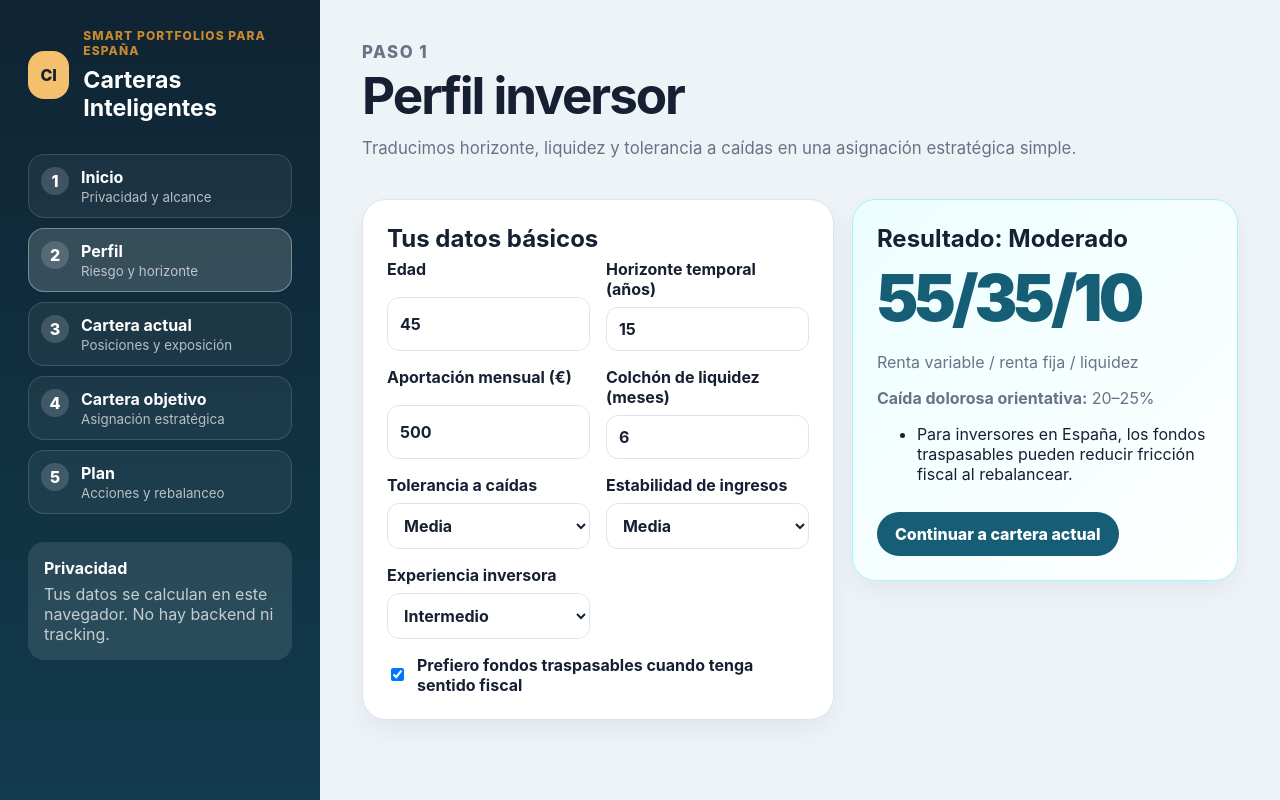
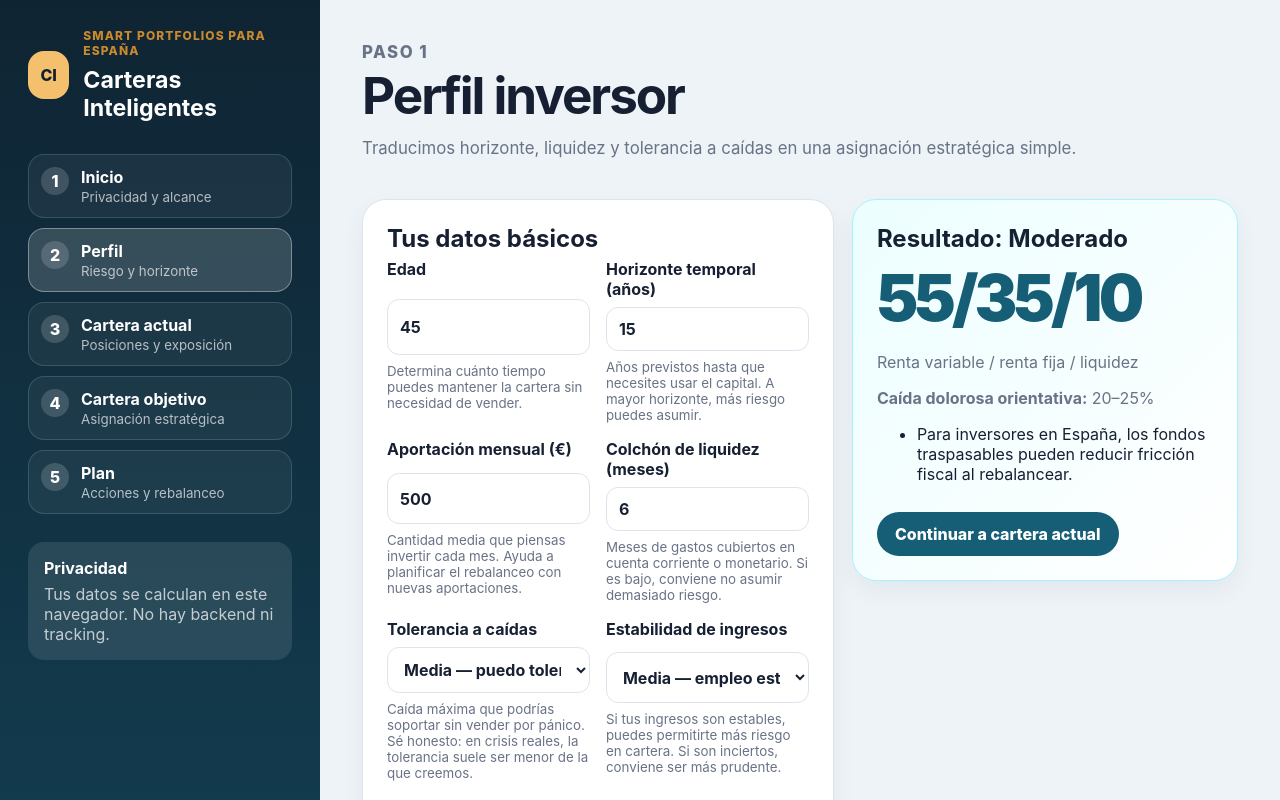
Before and after one commit to arturop/carteras-inteligentes, a React (Vite) app: page / in a window 1280 px wide. Both pictures are taken after a click on the button "Empezar diagnóstico". Shown: the top 800 px of the page. Built offline with nearby package versions, Linux system fonts and the light colour scheme.

Commit message:
content: improve copy across all pages — help texts, tooltips, fiscalidad, export context

```diff
--- a/package.json
+++ b/package.json
@@ -13,7 +13,8 @@
   },
   "dependencies": {
     "react": "^19.2.6",
-    "react-dom": "^19.2.6"
+    "react-dom": "^19.2.6",
+    "recharts": "^3.8.1"
   },
   "devDependencies": {
     "@eslint/js": "^10.0.1",
--- /dev/null
+++ b/src/components/AllocationChart.tsx
@@ -0,0 +1,44 @@
+import { PieChart, Pie, Cell, Tooltip, ResponsiveContainer, Legend } from 'recharts';
+import type { AllocationLine } from '../domain/portfolio';
+import { formatAssetClass } from '../domain/allocation';
+
+interface AllocationChartProps {
+  data: AllocationLine[];
+  title?: string;
+}
+
+const COLORS = ['#155e75', '#0e7490', '#22d3ee', '#67e8f9', '#a5f3fc', '#cffafe'];
+
+export function AllocationChart({ data, title }: AllocationChartProps) {
+  const chartData = data.map((item) => ({
+    name: formatAssetClass(item.key),
+    value: Math.round(item.percent * 10) / 10,
+  }));
+
+  return (
+    <div className="allocation-chart">
+      {title && <h3>{title}</h3>}
+      <ResponsiveContainer width="100%" height={260}>
+        <PieChart>
+          <Pie
+            data={chartData}
+            cx="50%"
+            cy="50%"
+            innerRadius={55}
+            outerRadius={90}
+            paddingAngle={3}
+            dataKey="value"
+            label={({ name, value }) => `${name} ${value}%`}
+            labelLine={false}
+          >
+            {chartData.map((_entry, index) => (
+              <Cell key={`cell-${index}`} fill={COLORS[index % COLORS.length]} />
+            ))}
+          </Pie>
+          <Tooltip formatter={(value) => `${value}%` as string} />
+          <Legend />
+        </PieChart>
+      </ResponsiveContainer>
+    </div>
+  );
+}
--- a/src/pages/HomePage.tsx
+++ b/src/pages/HomePage.tsx
@@ -20,13 +20,13 @@ export function HomePage({ onNext }: HomePageProps) {
 
       <div className="grid-3">
         <Card title="Privado por diseño">
-          <p>La cartera se calcula en tu navegador. En el MVP no hay cuentas, backend, tracking ni llamadas externas.</p>
+          <p>La cartera se calcula en tu navegador. No hay cuentas, backend, tracking ni llamadas externas. Tus datos no salen de este dispositivo.</p>
         </Card>
         <Card title="Pensado para España">
-          <p>Lenguaje, divisa y avisos adaptados: fondos, ETFs, fiscalidad al vender, costes y traspasos.</p>
+          <p>Lenguaje, divisa y avisos adaptados: fondos traspasables, ETFs, fiscalidad al vender, costes de custodia y cambio de divisa. Todo pensado para inversores residentes en España.</p>
         </Card>
         <Card title="Reglas, no predicciones">
-          <p>Riesgo, diversificación, costes y rebalanceo importan más que acertar el mercado del año que viene.</p>
+          <p>Riesgo, diversificación, costes y rebalanceo importan más que acertar el mercado del año que viene. Esta herramienta te ayuda a construir una cartera robusta, no a buscar el próximo valor estrella.</p>
         </Card>
       </div>
 
--- a/src/pages/ProfilePage.tsx
+++ b/src/pages/ProfilePage.tsx
@@ -23,33 +23,33 @@ export function ProfilePage({ profile, onChange, onNext }: ProfilePageProps) {
       <div className="two-column">
         <Card title="Tus datos básicos">
           <div className="form-grid">
-            <FormField label="Edad"><NumberInput value={profile.age} onChange={(age) => onChange({ ...profile, age })} /></FormField>
-            <FormField label="Horizonte temporal (años)"><NumberInput value={profile.horizonYears} onChange={(horizonYears) => onChange({ ...profile, horizonYears })} /></FormField>
-            <FormField label="Aportación mensual (€)"><NumberInput value={profile.monthlyContribution} step={50} onChange={(monthlyContribution) => onChange({ ...profile, monthlyContribution })} /></FormField>
-            <FormField label="Colchón de liquidez (meses)"><NumberInput value={profile.emergencyFundMonths} onChange={(emergencyFundMonths) => onChange({ ...profile, emergencyFundMonths })} /></FormField>
+            <FormField label="Edad" help="Determina cuánto tiempo puedes mantener la cartera sin necesidad de vender."><NumberInput value={profile.age} onChange={(age) => onChange({ ...profile, age })} /></FormField>
+            <FormField label="Horizonte temporal (años)" help="Años previstos hasta que necesites usar el capital. A mayor horizonte, más riesgo puedes asumir."><NumberInput value={profile.horizonYears} onChange={(horizonYears) => onChange({ ...profile, horizonYears })} /></FormField>
+            <FormField label="Aportación mensual (€)" help="Cantidad media que piensas invertir cada mes. Ayuda a planificar el rebalanceo con nuevas aportaciones."><NumberInput value={profile.monthlyContribution} step={50} onChange={(monthlyContribution) => onChange({ ...profile, monthlyContribution })} /></FormField>
+            <FormField label="Colchón de liquidez (meses)" help="Meses de gastos cubiertos en cuenta corriente o monetario. Si es bajo, conviene no asumir demasiado riesgo."><NumberInput value={profile.emergencyFundMonths} onChange={(emergencyFundMonths) => onChange({ ...profile, emergencyFundMonths })} /></FormField>
 
-            <FormField label="Tolerancia a caídas">
+            <FormField label="Tolerancia a caídas" help="Caída máxima que podrías soportar sin vender por pánico. Sé honesto: en crisis reales, la tolerancia suele ser menor de la que creemos.">
               <select value={profile.drawdownTolerance} onChange={(event) => onChange({ ...profile, drawdownTolerance: event.target.value as InvestorProfile['drawdownTolerance'] })}>
-                <option value="baja">Baja</option>
-                <option value="media">Media</option>
-                <option value="alta">Alta</option>
-                <option value="muy-alta">Muy alta</option>
+                <option value="baja">Baja — no quiero ver pérdidas superiores al 10%</option>
+                <option value="media">Media — puedo tolerar caídas del 15–25%</option>
+                <option value="alta">Alta — asumo caídas del 25–35%</option>
+                <option value="muy-alta">Muy alta — acepto caídas superiores al 35%</option>
               </select>
             </FormField>
 
-            <FormField label="Estabilidad de ingresos">
+            <FormField label="Estabilidad de ingresos" help="Si tus ingresos son estables, puedes permitirte más riesgo en cartera. Si son inciertos, conviene ser más prudente.">
               <select value={profile.incomeStability} onChange={(event) => onChange({ ...profile, incomeStability: event.target.value as InvestorProfile['incomeStability'] })}>
-                <option value="baja">Baja</option>
-                <option value="media">Media</option>
-                <option value="alta">Alta</option>
+                <option value="baja">Baja — ingresos irregulares o inciertos</option>
+                <option value="media">Media — empleo estable pero sin grandes colchones</option>
+                <option value="alta">Alta — ingresos estables y previsibles</option>
               </select>
             </FormField>
 
-            <FormField label="Experiencia inversora">
+            <FormField label="Experiencia inversora" help="No afecta al cálculo de riesgo, pero sí a las explicaciones y advertencias que verás después.">
               <select value={profile.experience} onChange={(event) => onChange({ ...profile, experience: event.target.value as InvestorProfile['experience'] })}>
-                <option value="principiante">Principiante</option>
-                <option value="intermedio">Intermedio</option>
-                <option value="avanzado">Avanzado</option>
+                <option value="principiante">Principiante — llevo poco tiempo invirtiendo</option>
+                <option value="intermedio">Intermedio — conozco los productos básicos</option>
+                <option value="avanzado">Avanzado — gestiono mi cartera activamente</option>
               </select>
             </FormField>
 
--- a/src/pages/TargetPage.tsx
+++ b/src/pages/TargetPage.tsx
@@ -5,6 +5,7 @@ import { portfolioTotal } from '../domain/portfolio';
 import { formatAssetClass, targetAllocationFromRisk, targetAmount } from '../domain/allocation';
 import { calculateRebalanceActions } from '../domain/rebalancing';
 import { Card } from '../components/Card';
+import { AllocationChart } from '../components/AllocationChart';
 
 interface TargetPageProps {
   profile: InvestorProfile;
@@ -28,7 +29,9 @@ export function TargetPage({ profile, holdings, onNext }: TargetPageProps) {
 
       <Card title={'Perfil ' + risk.label} tone="highlight">
         <div className="target-big">{risk.equityTarget}% RV · {risk.bondTarget}% RF · {risk.cashTarget}% liquidez</div>
+        <p>Renta variable / renta fija / liquidez</p>
         <p>Caída temporal dolorosa orientativa: <strong>{risk.maxSuggestedDrawdown}</strong></p>
+        <p className="card-body">Esta es una estimación de la caída que podrías ver en un mal año. No es una predicción: es una referencia para que decidas si puedes dormir tranquilo con esta cartera.</p>
       </Card>
 
       <div className="grid-3">
@@ -42,6 +45,10 @@ export function TargetPage({ profile, holdings, onNext }: TargetPageProps) {
       </div>
 
       <Card title="Diferencia frente a cartera actual">
+        <AllocationChart
+          data={targets.map((t) => ({ key: t.assetClass, amount: targetAmount(total, t.targetPercent), percent: t.targetPercent }))}
+          title="Asignación objetivo"
+        />
         <ul className="metric-list">
           {actions.map((action) => (
             <li key={action.assetClass}>
--- a/src/styles/app.css
+++ b/src/styles/app.css
@@ -103,3 +103,6 @@ input, select { width: 100%; border: 1px solid var(--line); border-radius: 12px;
   .grid-3, .two-column, .form-grid { grid-template-columns: 1fr; }
   .hero { padding: 28px; }
 }
+
+.allocation-chart { margin: 16px 0; }
+.allocation-chart h3 { margin: 0 0 8px; font-size: 0.95rem; color: var(--muted); }
```
Also changed, not shown: src/pages/ActionPlanPage.tsx (+7 -4 lines), src/pages/PortfolioPage.tsx (+7 -5 lines), 1 other file (tests, documents, lock files or other folders).
